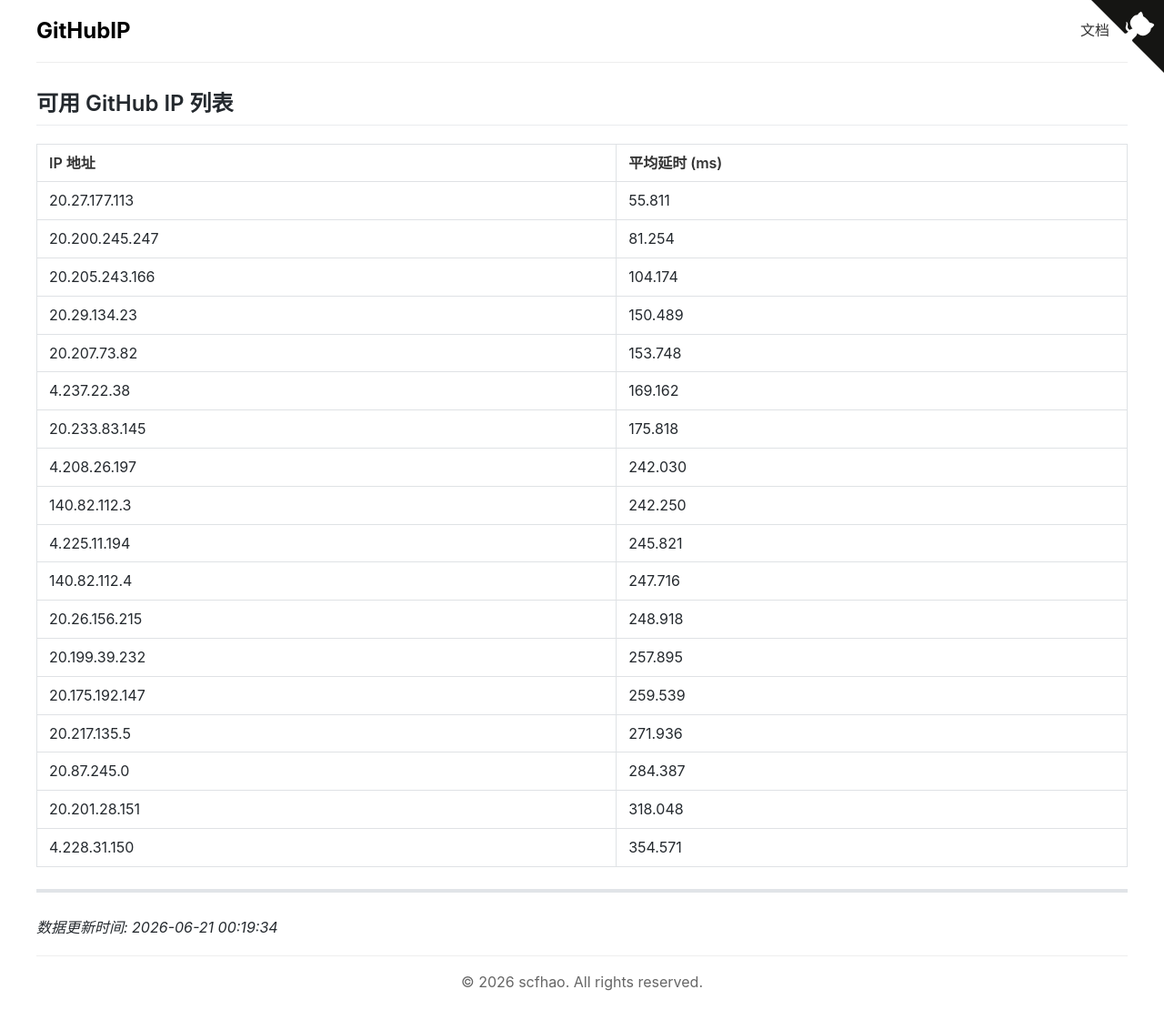
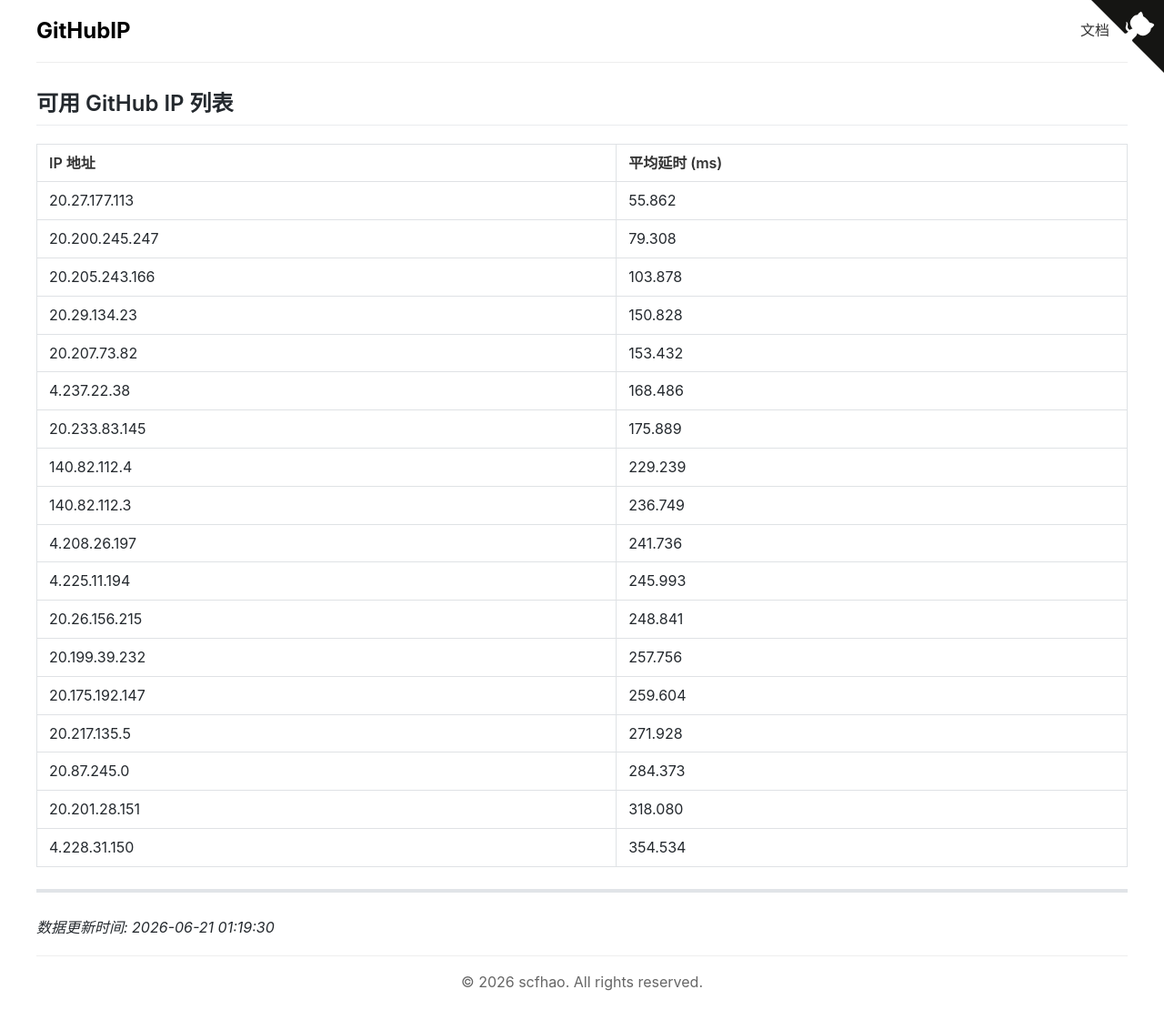
Before and after one commit to scfhao/GitHubIP, a Jekyll site: the page built from index.md, in a window 1280 px wide. Shown: the whole page at 91% size. Built offline with Jekyll 4.4.1, drawn with Linux system fonts in a browser that asks for light colours.

Commit message:
自动脚本执行 - 2026-06-21 01:19:30

```diff
--- a/index.md
+++ b/index.md
@@ -1,32 +1,32 @@
 ---
 layout: home
 title: GitHub IP 列表
-date: 2026-06-21 00:19:34
+date: 2026-06-21 01:19:30
 ---
 
 ## 可用 GitHub IP 列表
 
 | IP 地址 | 平均延时 (ms) |
 |---------|--------------|
-| 20.27.177.113 | 55.811 |
-| 20.200.245.247 | 81.254 |
-| 20.205.243.166 | 104.174 |
-| 20.29.134.23 | 150.489 |
-| 20.207.73.82 | 153.748 |
-| 4.237.22.38 | 169.162 |
-| 20.233.83.145 | 175.818 |
-| 4.208.26.197 | 242.030 |
-| 140.82.112.3 | 242.250 |
-| 4.225.11.194 | 245.821 |
-| 140.82.112.4 | 247.716 |
-| 20.26.156.215 | 248.918 |
-| 20.199.39.232 | 257.895 |
-| 20.175.192.147 | 259.539 |
-| 20.217.135.5 | 271.936 |
-| 20.87.245.0 | 284.387 |
-| 20.201.28.151 | 318.048 |
-| 4.228.31.150 | 354.571 |
+| 20.27.177.113 | 55.862 |
+| 20.200.245.247 | 79.308 |
+| 20.205.243.166 | 103.878 |
+| 20.29.134.23 | 150.828 |
+| 20.207.73.82 | 153.432 |
+| 4.237.22.38 | 168.486 |
+| 20.233.83.145 | 175.889 |
+| 140.82.112.4 | 229.239 |
+| 140.82.112.3 | 236.749 |
+| 4.208.26.197 | 241.736 |
+| 4.225.11.194 | 245.993 |
+| 20.26.156.215 | 248.841 |
+| 20.199.39.232 | 257.756 |
+| 20.175.192.147 | 259.604 |
+| 20.217.135.5 | 271.928 |
+| 20.87.245.0 | 284.373 |
+| 20.201.28.151 | 318.080 |
+| 4.228.31.150 | 354.534 |
 
 ---
 
-*数据更新时间: 2026-06-21 00:19:34*
+*数据更新时间: 2026-06-21 01:19:30*
```
